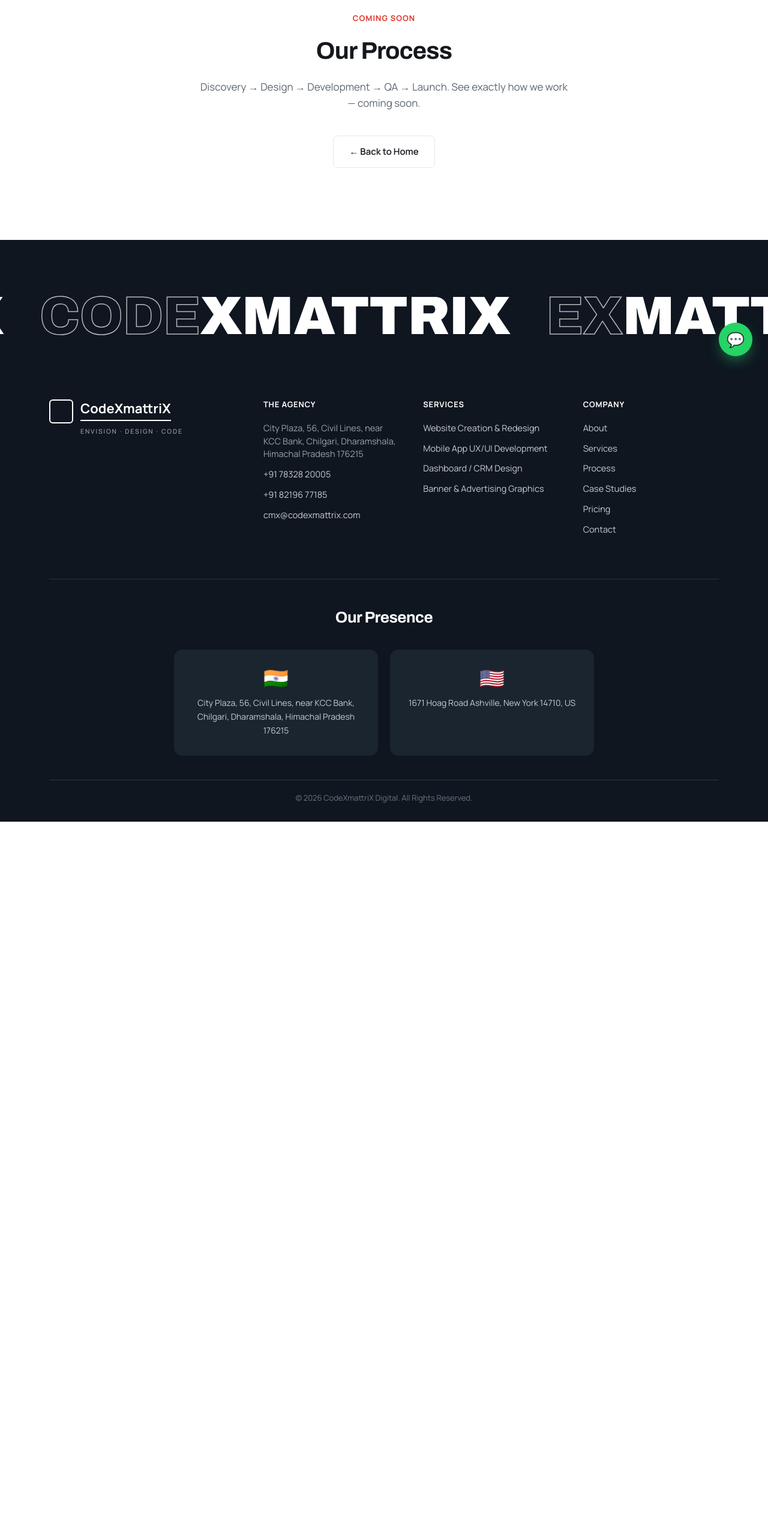
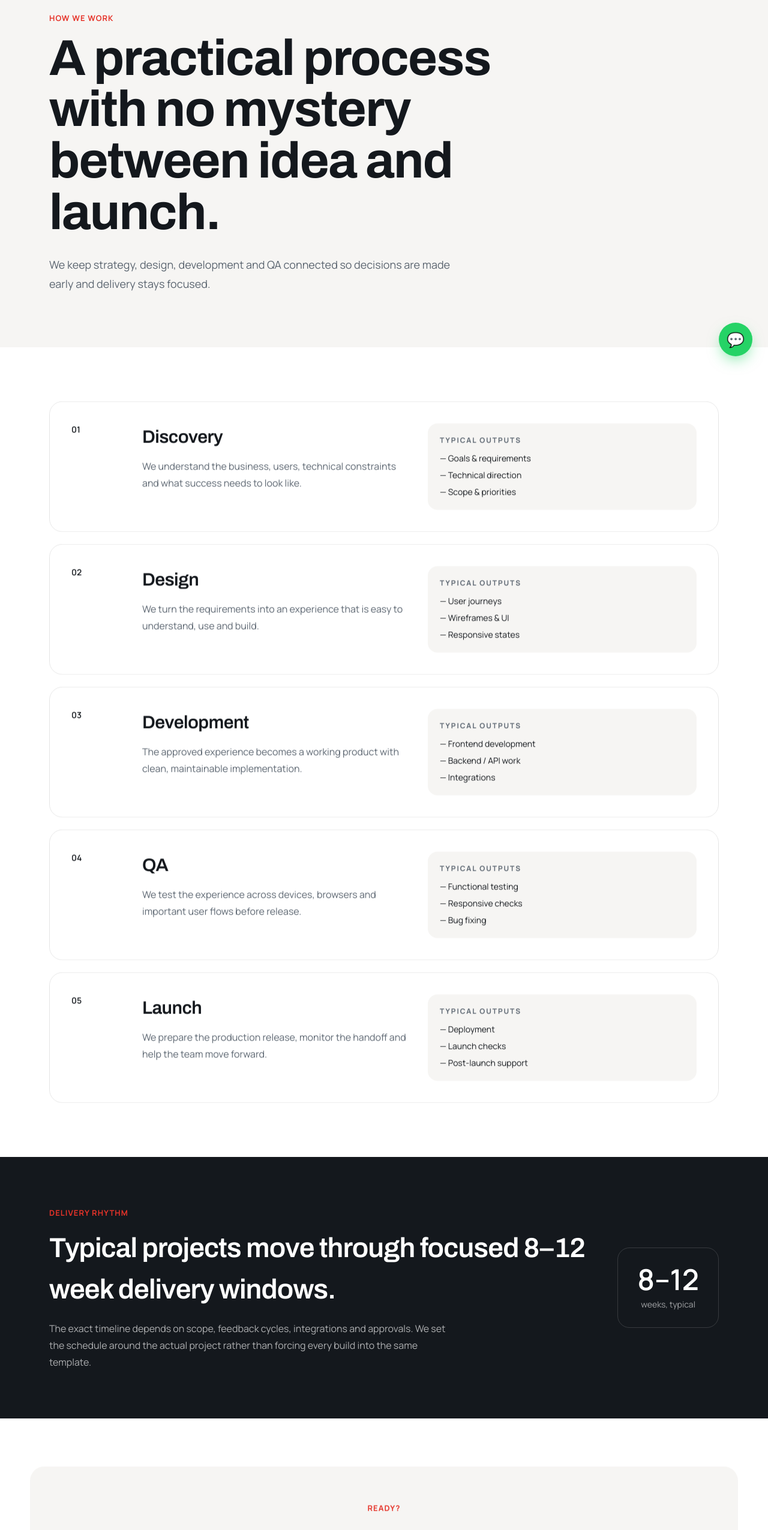
Before and after one commit to Mehak9011/my-next-app, a Next.js app: page /process in a window 1280 px wide. Shown: the part 180-2731 px from the top of the page at 60% size. Before the commit the page ends 1550 px from the top, so only its background shows below. Built offline with nearby package versions, Linux system fonts and the light colour scheme; no server answers.

Commit message:
Build process page in Next.js

```diff
--- a/app/process/page.tsx
+++ b/app/process/page.tsx
@@ -1,13 +1,62 @@
 import type { Metadata } from "next";
-import ComingSoonPage from "@/app/components/ComingSoonPage";
+import Link from "next/link";
+import Container from "@/app/components/ui/Container";
+import Kicker from "@/app/components/ui/Kicker";
+import Reveal from "@/app/components/ui/Reveal";
 
-export const metadata: Metadata = { title: "Process" };
+export const metadata: Metadata = {
+  title: "Our Process",
+  description: "A clear five-step process from discovery to launch.",
+};
+
+const steps = [
+  ["01", "Discovery", "We understand the business, users, technical constraints and what success needs to look like.", ["Goals & requirements", "Technical direction", "Scope & priorities"]],
+  ["02", "Design", "We turn the requirements into an experience that is easy to understand, use and build.", ["User journeys", "Wireframes & UI", "Responsive states"]],
+  ["03", "Development", "The approved experience becomes a working product with clean, maintainable implementation.", ["Frontend development", "Backend / API work", "Integrations"]],
+  ["04", "QA", "We test the experience across devices, browsers and important user flows before release.", ["Functional testing", "Responsive checks", "Bug fixing"]],
+  ["05", "Launch", "We prepare the production release, monitor the handoff and help the team move forward.", ["Deployment", "Launch checks", "Post-launch support"]],
+];
 
 export default function ProcessPage() {
   return (
-    <ComingSoonPage
-      title="Our Process"
-      description="Discovery → Design → Development → QA → Launch. See exactly how we work — coming soon."
-    />
+    <>
+      <section className="bg-panel pt-[120px] pb-[90px]">
+        <Container>
+          <Kicker>How we work</Kicker>
+          <h1 className="hero-title max-w-[900px]">A practical process with no mystery between idea and launch.</h1>
+          <p className="mt-7 max-w-[700px] text-[18px] leading-8 text-slate">We keep strategy, design, development and QA connected so decisions are made early and delivery stays focused.</p>
+        </Container>
+      </section>
+
+      <section className="py-[90px]">
+        <Container>
+          <div className="space-y-5">
+            {steps.map(([number, title, description, deliverables]) => (
+              <Reveal key={number} className="grid gap-7 rounded-[22px] border border-black/10 p-7 md:grid-cols-[90px_1fr_1fr] md:p-9">
+                <div className="text-sm font-semibold text-red">{number}</div>
+                <div><h2 className="text-[30px] font-semibold tracking-tight text-ink">{title}</h2><p className="mt-3 max-w-[520px] leading-7 text-slate">{description}</p></div>
+                <div className="rounded-[16px] bg-panel p-5"><p className="mb-3 text-xs font-bold uppercase tracking-[.16em] text-slate">Typical outputs</p><ul className="space-y-2 text-sm text-ink">{deliverables.map((x) => <li key={x}>— {x}</li>)}</ul></div>
+              </Reveal>
+            ))}
+          </div>
+        </Container>
+      </section>
+
+      <section className="bg-ink py-[80px] text-white">
+        <Container>
+          <div className="grid gap-10 md:grid-cols-[1fr_auto] md:items-center">
+            <div><Kicker>Delivery rhythm</Kicker><h2 className="text-[34px] font-semibold md:text-[46px]">Typical projects move through focused 8–12 week delivery windows.</h2><p className="mt-4 max-w-[680px] leading-7 text-white/65">The exact timeline depends on scope, feedback cycles, integrations and approvals. We set the schedule around the actual project rather than forcing every build into the same template.</p></div>
+            <div className="rounded-[20px] border border-white/15 px-8 py-7 text-center"><div className="text-5xl font-semibold">8–12</div><div className="mt-2 text-sm text-white/60">weeks, typical</div></div>
+          </div>
+        </Container>
+      </section>
+
+      <section className="px-5 py-[80px]">
+        <Reveal className="mx-auto max-w-[1180px] rounded-[24px] bg-panel p-8 text-center md:p-14">
+          <Kicker centered>Ready?</Kicker><h2 className="section-title mx-auto max-w-[720px]">Bring us the problem. We will help define the path.</h2>
+          <Link href="/contact" className="btn-primary mt-8 inline-flex">Book a Free Consultation</Link>
+        </Reveal>
+      </section>
+    </>
   );
 }
```
